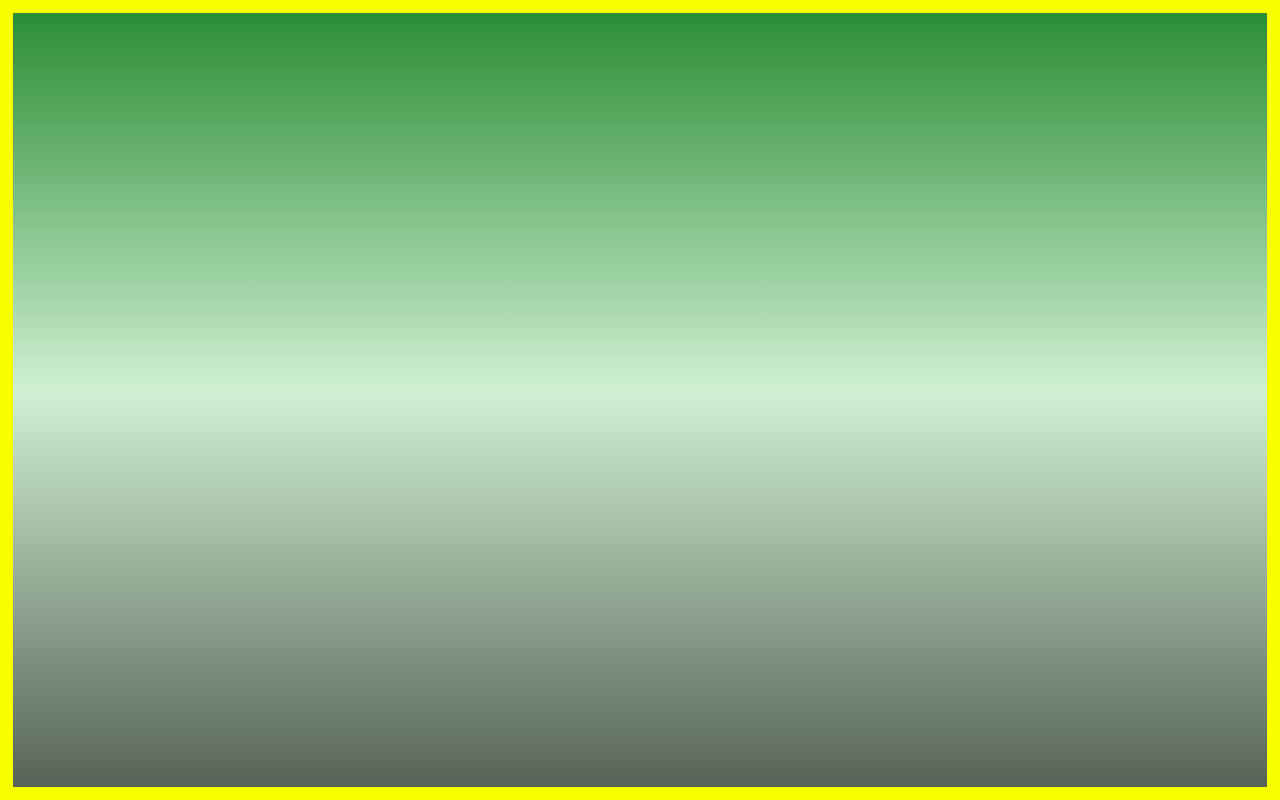
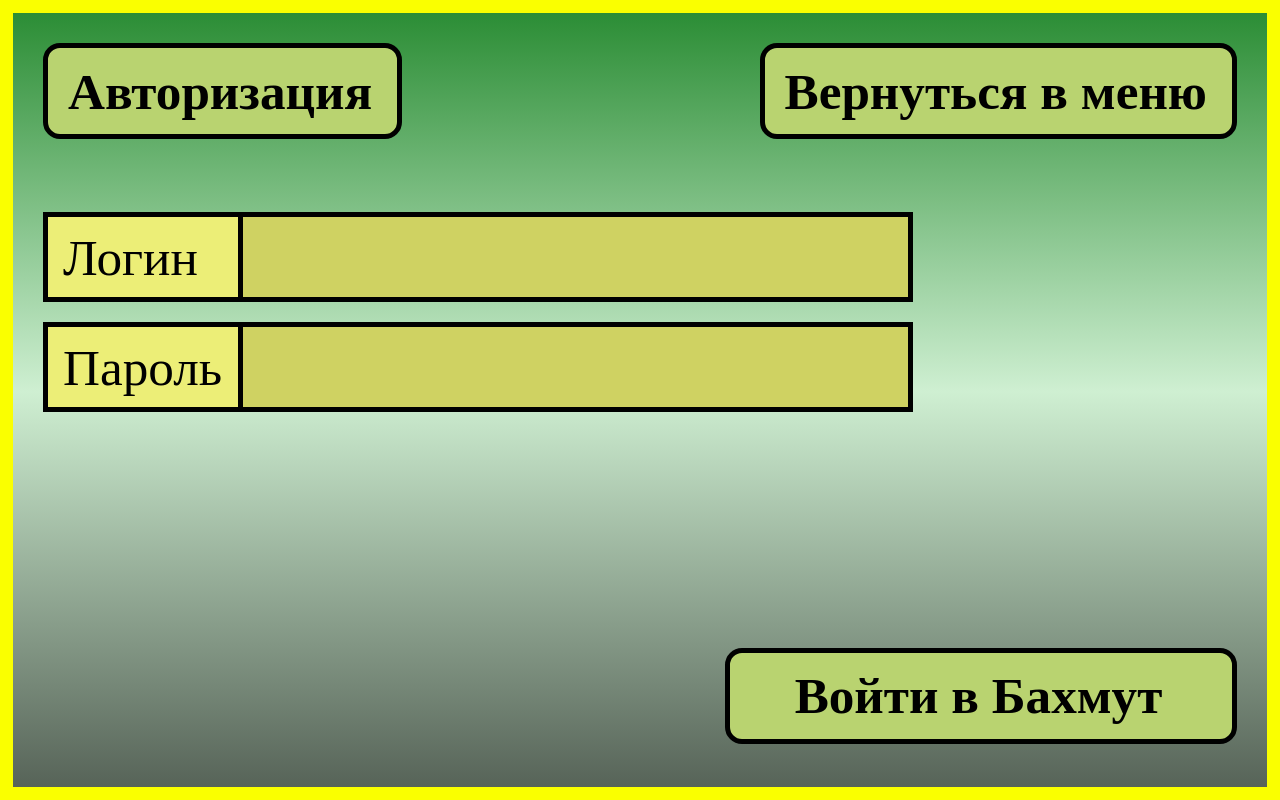
Before and after one commit to hahah-eto-ya-maga/counter-offensive, a React (Create React App) app in the folder client/: page / in a window 1280 px wide. Built offline with nearby package versions, Linux system fonts and the light colour scheme; a web font is replaced by a local one.

Commit message:
fixed input

```diff
--- a/client/src/App.tsx
+++ b/client/src/App.tsx
@@ -1,8 +1,13 @@
 import React from "react";
 import "./styles/global.css";
+import LoginPage from "./pages/Auth/LoginPage/LoginPage";
 
 const App: React.FC = () => {
-  return <div className="app"></div>;
+  return (
+    <div className="app">
+      <LoginPage />
+    </div>
+  );
 };
 
 export default App;
--- a/client/src/components/UI/Button/Button.css
+++ b/client/src/components/UI/Button/Button.css
@@ -8,7 +8,6 @@
   justify-content: center;
   align-items: center;
   box-sizing: border-box;
-   padding: 10px;
   padding-left: 20px;
   padding-right: 25px;
   cursor: pointer;
@@ -37,3 +36,8 @@
   color: var(--black);
   background-color: var(--primary);
 }
+
+.primary_disable {
+  background-color: var(--primary-green);
+  cursor: default;
+}
--- a/client/src/components/UI/Button/Button.tsx
+++ b/client/src/components/UI/Button/Button.tsx
@@ -8,7 +8,7 @@ export interface ButtonProps
     React.ButtonHTMLAttributes<HTMLButtonElement>,
     HTMLButtonElement
   > {
-  appearance: "primary" | "menu";
+  appearance: "primary" | "menu" | "primary_disable";
 }
 
 const Button = ({
@@ -22,6 +22,7 @@ const Button = ({
       className={cn("button", className, {
         ["primary"]: appearance === "primary",
         ["menu"]: appearance === "menu",
+        ["primary_disable"]: appearance === "primary_disable",
       })}
       {...props}
     >
--- a/client/src/components/UI/Input/Input.css
+++ b/client/src/components/UI/Input/Input.css
@@ -1,17 +1,18 @@
 .input_box {
    display: flex;
    flex-direction: row;
-   width: 80vw;
+   width: 68vw;
    height: 90px;
    margin: 10px 0;
 }
 
 .input_value {
+   padding: 0;
    display: flex;
    height: 100%;
    outline: none;
-   width: 42vw;
    border: 5px solid var(--black);
+   border-left: none;
    background: var(--salad);
    font-size: 4vw;
 }
@@ -25,8 +26,9 @@
 .input_text {
    display: flex;
    align-items: center;
-   width: 25vw;
+   width: 30%;
    border: 5px solid var(--black);
    background: var(--green-yellow);
    font-family: "Neucha", cursive;
+   width: 100%;
 }
--- a/client/src/components/index.ts
+++ b/client/src/components/index.ts
@@ -1,5 +1,8 @@
 import ProgressBar from "./ProgressBar/ProgressBar";
 import CardAdvise from "./CardAdvice/CardAdvice";
-import { Logo } from "./UI";
+import Login from "./Login/Login";
+import Registration from "./Registration/Registration";
 
-export { ProgressBar, CardAdvise, Logo };
+import { Logo, Button } from "./UI";
+
+export { ProgressBar, CardAdvise, Logo, Button, Login, Registration };
--- /dev/null
+++ b/client/src/pages/Auth/Auth.css
@@ -0,0 +1,40 @@
+.auth_header {
+  display: flex;
+  justify-content: space-between;
+  margin-bottom: 20px;
+  height: 20%;
+}
+
+.auth_header button {
+   height: 7.5vw;
+}
+
+.auth_wrapper {
+  padding: 30px;
+  height: 90%;
+  width: 100%;
+}
+
+.auth_content {
+  display: flex;
+  flex-direction: column;
+  height: 80%;
+}
+
+.auth_submit_button {
+  width: 40vw;
+  height: 7.5vw;
+  max-width: 1000px;
+}
+
+.auth_form {
+  display: flex;
+  flex-direction: column;
+  justify-content: space-between;
+  height: 100%;
+}
+
+.auth_footer {
+  display: flex;
+  justify-content: flex-end;
+}
--- /dev/null
+++ b/client/src/pages/Auth/LoginPage/LoginPage.tsx
@@ -0,0 +1,19 @@
+import React from "react";
+import { Button, Login } from "../../../components";
+import "../Auth.css";
+
+const LoginPage: React.FC = () => {
+  return (
+    <div className="auth_wrapper">
+      <div className="auth_header">
+        <Button appearance="primary_disable">Авторизация</Button>
+        <Button appearance="primary">Вернуться в меню</Button>
+      </div>
+      <div className="auth_content">
+        <Login />
+      </div>
+    </div>
+  );
+};
+
+export default LoginPage;
```
Lines whose indentation alone changed are shown as unchanged.
